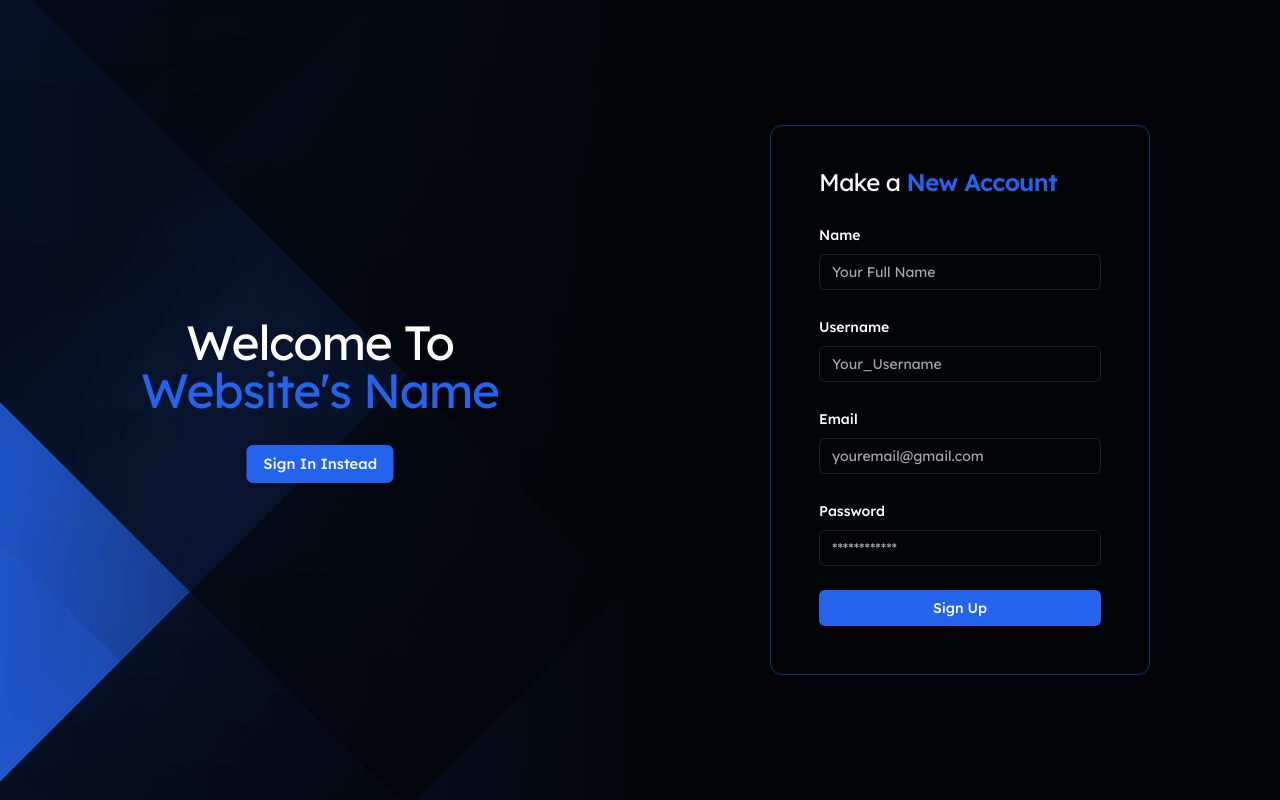
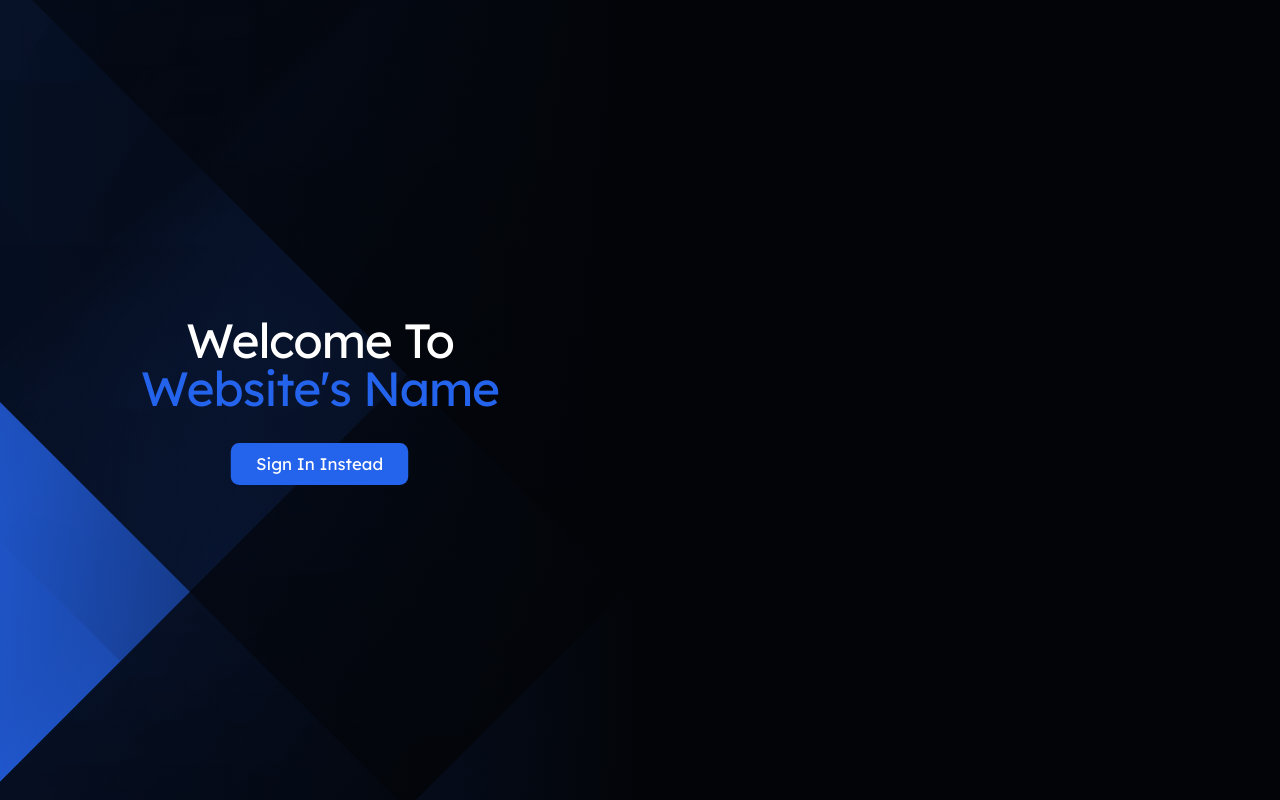
Before and after one commit to KireetS/webdevproject, a Next.js app: page /signup/signup-page in a window 1280 px wide. Built offline with nearby package versions, Linux system fonts and the light colour scheme.

Commit message:
Rewritting components

```diff
--- a/src/components/ui/button.tsx
+++ b/src/components/ui/button.tsx
@@ -1,57 +1,12 @@
-import * as React from "react"
-import { Slot } from "@radix-ui/react-slot"
-import { cva, type VariantProps } from "class-variance-authority"
+import { cn } from "@/lib/utils";
+import React from "react";
 
-import { cn } from "@/lib/utils"
 
-const buttonVariants = cva(
-  "inline-flex items-center justify-center whitespace-nowrap rounded-md text-sm font-medium transition-colors focus-visible:outline-none focus-visible:ring-1 focus-visible:ring-ring disabled:pointer-events-none disabled:opacity-50",
-  {
-    variants: {
-      variant: {
-        default:
-          "bg-primary text-primary-foreground shadow hover:bg-primary/90",
-        destructive:
-          "bg-destructive text-destructive-foreground shadow-sm hover:bg-destructive/90",
-        outline:
-          "border border-input bg-background shadow-sm hover:bg-accent hover:text-accent-foreground",
-        secondary:
-          "bg-secondary text-secondary-foreground shadow-sm hover:bg-secondary/80",
-        ghost: "hover:bg-accent hover:text-accent-foreground",
-        link: "text-primary underline-offset-4 hover:underline",
-      },
-      size: {
-        default: "h-9 px-4 py-2",
-        sm: "h-8 rounded-md px-3 text-xs",
-        lg: "h-10 rounded-md px-8",
-        icon: "h-9 w-9",
-      },
-    },
-    defaultVariants: {
-      variant: "default",
-      size: "default",
-    },
-  }
-)
+export interface ButtonProps extends React.ComponentPropsWithoutRef<"button"> {
+  specialProp?: string;
+}
+export default function Button(props: ButtonProps) {
+  const { className, ...rest } = props;
 
-export interface ButtonProps
-  extends React.ButtonHTMLAttributes<HTMLButtonElement>,
-    VariantProps<typeof buttonVariants> {
-  asChild?: boolean
+  return <button className={cn("py-2 px-6 rounded-lg bg-primary",className)} {...rest} />;
 }
-
-const Button = React.forwardRef<HTMLButtonElement, ButtonProps>(
-  ({ className, variant, size, asChild = false, ...props }, ref) => {
-    const Comp = asChild ? Slot : "button"
-    return (
-      <Comp
-        className={cn(buttonVariants({ variant, size, className }))}
-        ref={ref}
-        {...props}
-      />
-    )
-  }
-)
-Button.displayName = "Button"
-
-export { Button, buttonVariants }
--- a/src/components/ui/form.tsx
+++ b/src/components/ui/form.tsx
@@ -1,176 +1,17 @@
-import * as React from "react"
-import * as LabelPrimitive from "@radix-ui/react-label"
-import { Slot } from "@radix-ui/react-slot"
-import {
-  Controller,
-  ControllerProps,
-  FieldPath,
-  FieldValues,
-  FormProvider,
-  useFormContext,
-} from "react-hook-form"
+import React from "react";
+import { Children } from 'react';
 
-import { cn } from "@/lib/utils"
-import { Label } from "@/components/ui/label"
+type CustomTextFieldProps = {
+  onSubmit:(event: React.FormEvent<HTMLFormElement>) => void;
+  children: React.ReactNode;
 
-const Form = FormProvider
-
-type FormFieldContextValue<
-  TFieldValues extends FieldValues = FieldValues,
-  TName extends FieldPath<TFieldValues> = FieldPath<TFieldValues>
-> = {
-  name: TName
 }
 
-const FormFieldContext = React.createContext<FormFieldContextValue>(
-  {} as FormFieldContextValue
-)
 
-const FormField = <
-  TFieldValues extends FieldValues = FieldValues,
-  TName extends FieldPath<TFieldValues> = FieldPath<TFieldValues>
->({
-  ...props
-}: ControllerProps<TFieldValues, TName>) => {
-  return (
-    <FormFieldContext.Provider value={{ name: props.name }}>
-      <Controller {...props} />
-    </FormFieldContext.Provider>
+export const Form:React.FC<CustomTextFieldProps> =({onSubmit,children})=> {
+  return(
+    <form onSubmit={onSubmit}>
+      {children}
+    </form>
   )
 }
-
-const useFormField = () => {
-  const fieldContext = React.useContext(FormFieldContext)
-  const itemContext = React.useContext(FormItemContext)
-  const { getFieldState, formState } = useFormContext()
-
-  const fieldState = getFieldState(fieldContext.name, formState)
-
-  if (!fieldContext) {
-    throw new Error("useFormField should be used within <FormField>")
-  }
-
-  const { id } = itemContext
-
-  return {
-    id,
-    name: fieldContext.name,
-    formItemId: `${id}-form-item`,
-    formDescriptionId: `${id}-form-item-description`,
-    formMessageId: `${id}-form-item-message`,
-    ...fieldState,
-  }
-}
-
-type FormItemContextValue = {
-  id: string
-}
-
-const FormItemContext = React.createContext<FormItemContextValue>(
-  {} as FormItemContextValue
-)
-
-const FormItem = React.forwardRef<
-  HTMLDivElement,
-  React.HTMLAttributes<HTMLDivElement>
->(({ className, ...props }, ref) => {
-  const id = React.useId()
-
-  return (
-    <FormItemContext.Provider value={{ id }}>
-      <div ref={ref} className={cn("space-y-2", className)} {...props} />
-    </FormItemContext.Provider>
-  )
-})
-FormItem.displayName = "FormItem"
-
-const FormLabel = React.forwardRef<
-  React.ElementRef<typeof LabelPrimitive.Root>,
-  React.ComponentPropsWithoutRef<typeof LabelPrimitive.Root>
->(({ className, ...props }, ref) => {
-  const { error, formItemId } = useFormField()
-
-  return (
-    <Label
-      ref={ref}
-      className={cn(error && "text-destructive", className)}
-      htmlFor={formItemId}
-      {...props}
-    />
-  )
-})
-FormLabel.displayName = "FormLabel"
-
-const FormControl = React.forwardRef<
-  React.ElementRef<typeof Slot>,
-  React.ComponentPropsWithoutRef<typeof Slot>
->(({ ...props }, ref) => {
-  const { error, formItemId, formDescriptionId, formMessageId } = useFormField()
-
-  return (
-    <Slot
-      ref={ref}
-      id={formItemId}
-      aria-describedby={
-        !error
-          ? `${formDescriptionId}`
-          : `${formDescriptionId} ${formMessageId}`
-      }
-      aria-invalid={!!error}
-      {...props}
-    />
-  )
-})
-FormControl.displayName = "FormControl"
-
-const FormDescription = React.forwardRef<
-  HTMLParagraphElement,
-  React.HTMLAttributes<HTMLParagraphElement>
->(({ className, ...props }, ref) => {
-  const { formDescriptionId } = useFormField()
-
-  return (
-    <p
-      ref={ref}
-      id={formDescriptionId}
-      className={cn("text-[0.8rem] text-muted-foreground", className)}
-      {...props}
-    />
-  )
-})
-FormDescription.displayName = "FormDescription"
-
-const FormMessage = React.forwardRef<
-  HTMLParagraphElement,
-  React.HTMLAttributes<HTMLParagraphElement>
->(({ className, children, ...props }, ref) => {
-  const { error, formMessageId } = useFormField()
-  const body = error ? String(error?.message) : children
-
-  if (!body) {
-    return null
-  }
-
-  return (
-    <p
-      ref={ref}
-      id={formMessageId}
-      className={cn("text-[0.8rem] font-medium text-destructive", className)}
-      {...props}
-    >
-      {body}
-    </p>
-  )
-})
-FormMessage.displayName = "FormMessage"
-
-export {
-  useFormField,
-  Form,
-  FormItem,
-  FormLabel,
-  FormControl,
-  FormDescription,
-  FormMessage,
-  FormField,
-}
--- a/src/pages/signup/signin-form.tsx
+++ b/src/pages/signup/signin-form.tsx
@@ -3,15 +3,10 @@ import React, { ComponentProps } from "react";
 import { useForm, SubmitHandler, FormProps } from "react-hook-form";
 import { z } from "zod";
 import { zodResolver } from "@hookform/resolvers/zod";
-import { Button } from "@/components/ui/button";
+import  Button  from "@/components/ui/button";
 import {
     Form,
-    FormControl,
-    FormDescription,
-    FormField,
-    FormItem,
-    FormLabel,
-    FormMessage,
+
 } from "@/components/ui/form";
 import { Input } from "@/components/ui/input";
 
@@ -43,53 +38,15 @@ const SigninForm: React.FunctionComponent<SigninFormProps> = (
         console.log(values);
     }
     return (
-        <Form {...form}>
-            <form {...props} onSubmit={form.handleSubmit(onSubmit)}>
-                <h1 className="text-2xl tracking-tight">
-                    Sign in to{" "}
-                    <span className="text-primary font-semibold">
-                        Your Account
-                    </span>
-                </h1>
-                <FormField
-                    control={form.control}
-                    name="email"
-                    render={({ field }) => (
-                        <FormItem>
-                            <FormLabel>Email</FormLabel>
-                            <FormControl>
-                                <Input
-                                    type="email"
-                                    placeholder="youremail@gmail.com"
-                                    {...field}
-                                />
-                            </FormControl>
-                            <FormMessage />
-                        </FormItem>
-                    )}
-                />
-                <FormField
-                    control={form.control}
-                    name="password"
-                    render={({ field }) => (
-                        <FormItem>
-                            <FormLabel>Password</FormLabel>
-                            <FormControl>
-                                <Input
-                                    type="password"
-                                    placeholder="************"
-                                    {...field}
-                                />
-                            </FormControl>
-                            <FormMessage />
-                        </FormItem>
-                    )}
-                />
-                <Button variant={"default"} className="w-full" type="submit">
-                    Sign In
-                </Button>
-            </form>
-        </Form>
+        <>
+            <Form onSubmit=
+                {()=>{
+
+                }}
+            >
+                <h1></h1>
+            </Form>
+        </>
     );
 };
 
--- a/src/pages/signup/signup-form.tsx
+++ b/src/pages/signup/signup-form.tsx
@@ -3,15 +3,9 @@ import React, { ComponentProps } from "react";
 import { useForm, SubmitHandler, FormProps } from "react-hook-form";
 import { z } from "zod";
 import { zodResolver } from "@hookform/resolvers/zod";
-import { Button } from "@/components/ui/button";
+import Button  from "@/components/ui/button";
 import {
     Form,
-    FormControl,
-    FormDescription,
-    FormField,
-    FormItem,
-    FormLabel,
-    FormMessage,
 } from "@/components/ui/form";
 import { Input } from "@/components/ui/input";
 
@@ -52,79 +46,15 @@ const SignupForm: React.FunctionComponent<SignupFormProps> = (
         console.log(values);
     }
     return (
-        <Form {...form}>
-            <form
-                {...props}
-                onSubmit={form.handleSubmit(onSubmit)}
-            >
-                <h1 className="text-2xl tracking-tight">
-                    Make a <span className="text-primary font-semibold">New Account</span>
-                </h1>
-                <FormField
-                    control={form.control}
-                    name="name"
-                    render={({ field }) => (
-                        <FormItem>
-                            <FormLabel>Name</FormLabel>
-                            <FormControl>
-                                <Input placeholder="Your Full Name" {...field} />
-                            </FormControl>
-                            <FormMessage />
-                        </FormItem>
-                    )}
-                />
-                <FormField
-                    control={form.control}
-                    name="username"
-                    render={({ field }) => (
-                        <FormItem>
-                            <FormLabel>Username</FormLabel>
-                            <FormControl>
-                                <Input placeholder="Your_Username" {...field} />
-                            </FormControl>
-                            <FormMessage />
-                        </FormItem>
-                    )}
-                />
-                <FormField
-                    control={form.control}
-                    name="email"
-                    render={({ field }) => (
-                        <FormItem>
-                            <FormLabel>Email</FormLabel>
-                            <FormControl>
-                                <Input
-                                    type="email"
-                                    placeholder="youremail@gmail.com"
-                                    {...field}
-                                />
-                            </FormControl>
-                            <FormMessage />
-                        </FormItem>
-                    )}
-                />
-                <FormField
-                    control={form.control}
-                    name="password"
-                    render={({ field }) => (
-                        <FormItem>
-                            <FormLabel>Password</FormLabel>
-                            <FormControl>
-                                <Input
-                                    type="password"
-                                    placeholder="************"
-                                    {...field}
-                                />
-                            </FormControl>
-                            <FormMessage />
-                        </FormItem>
-                    )}
-                />
-                <Button variant={"default"} className="w-full" type="submit">
-                    Sign Up
-                </Button>
-            </form>
+        <>
+        <Form onSubmit=
+            {()=>{
+
+            }}
+        >
+            <h1></h1>
         </Form>
+    </>
     );
 };
 
--- a/src/pages/signup/signup-page.tsx
+++ b/src/pages/signup/signup-page.tsx
@@ -2,7 +2,7 @@
 import Image from "next/image";
 import SignupForm from "./signup-form";
 import React, { useState } from "react";
-import { Button } from "@/components/ui/button";
+import Button from "@/components/ui/button";
 import SigninForm from "./signin-form";
 import { cn } from "@/lib/utils";
 
@@ -32,7 +32,7 @@ const SignupPage = () => {
                         Welcome To <br />
                         <span className="text-primary">Website{"'"}s Name</span>
                     </h1>
-                    <Button onClick={() => {setToggle(!toggle)}} variant={"default"} className="scale-105">
+                    <Button onClick={() => {setToggle(!toggle)}}  className="scale-105">
                         {!toggle ? "Sign In Instead" : "Sign Up Instead"}
                     </Button>
                 </div>
--- a/tsconfig.json
+++ b/tsconfig.json
@@ -7,7 +7,7 @@
     "noEmit": true,
     "esModuleInterop": true,
     "module": "esnext",
-    "moduleResolution": "bundler",
+    "moduleResolution": "Node",
     "resolveJsonModule": true,
     "isolatedModules": true,
     "jsx": "preserve",
```
